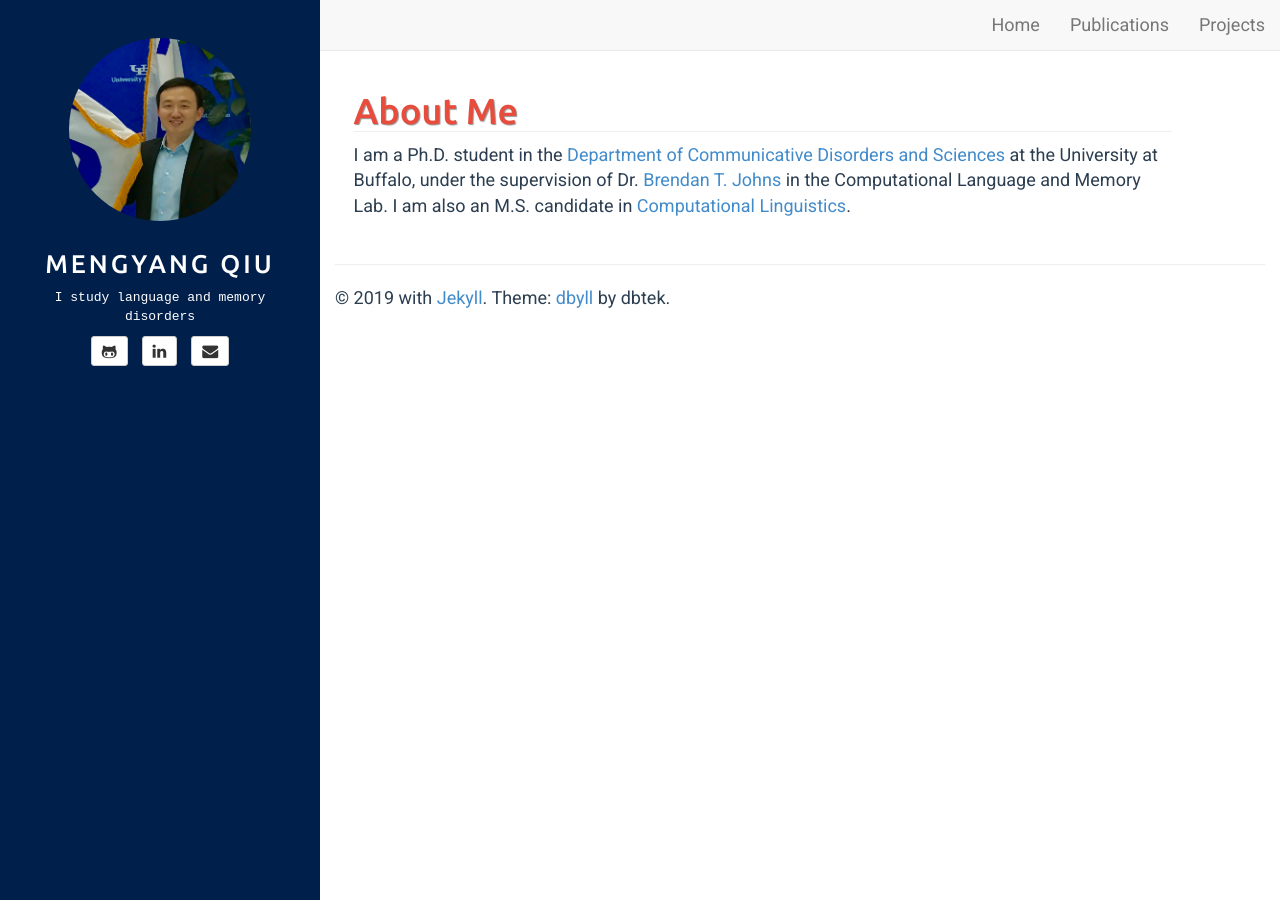
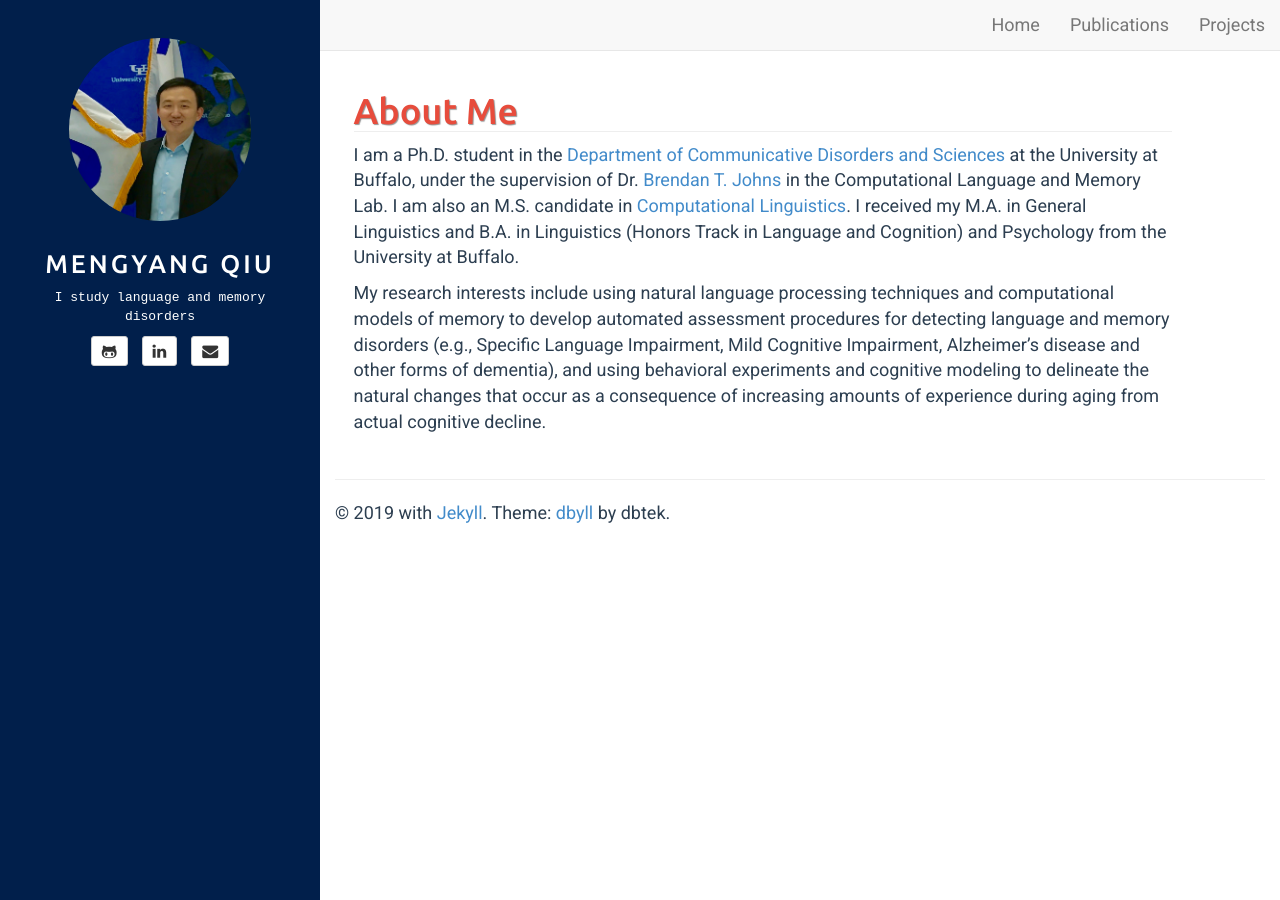
Before and after one commit to mengyangq/mengyangq.github.io, a Jekyll site: the page built from index.html, in a window 1280 px wide. Built offline with Jekyll 4.4.1, drawn with Linux system fonts in a browser that asks for light colours.

Commit message:
Update me.md

```diff
--- a/_includes/me.md
+++ b/_includes/me.md
@@ -1,3 +1,5 @@
 # About Me
 
-I am a Ph.D. student in the [Department of Communicative Disorders and Sciences](http://arts-sciences.buffalo.edu/cds.html)  at the University at Buffalo, under the supervision of Dr. [Brendan T. Johns](http://btjohns.com) in the Computational Language and Memory Lab. I am also an M.S. candidate in [Computational Linguistics](http://arts-sciences.buffalo.edu/linguistics/graduate/masters-degrees-linguistics/computational-linguistics.html).
+I am a Ph.D. student in the [Department of Communicative Disorders and Sciences](http://arts-sciences.buffalo.edu/cds.html)  at the University at Buffalo, under the supervision of Dr. [Brendan T. Johns](http://btjohns.com) in the Computational Language and Memory Lab. I am also an M.S. candidate in [Computational Linguistics](http://arts-sciences.buffalo.edu/linguistics/graduate/masters-degrees-linguistics/computational-linguistics.html). I received my M.A. in General Linguistics and B.A. in Linguistics (Honors Track in Language and Cognition) and Psychology from the University at Buffalo.
+
+My research interests include using natural language processing techniques and computational models of memory to develop automated assessment procedures for detecting language and memory disorders (e.g., Specific Language Impairment, Mild Cognitive Impairment, Alzheimer’s disease and other forms of dementia), and using behavioral experiments and cognitive modeling to delineate the natural changes that occur as a consequence of increasing amounts of experience during aging from actual cognitive decline.
```
